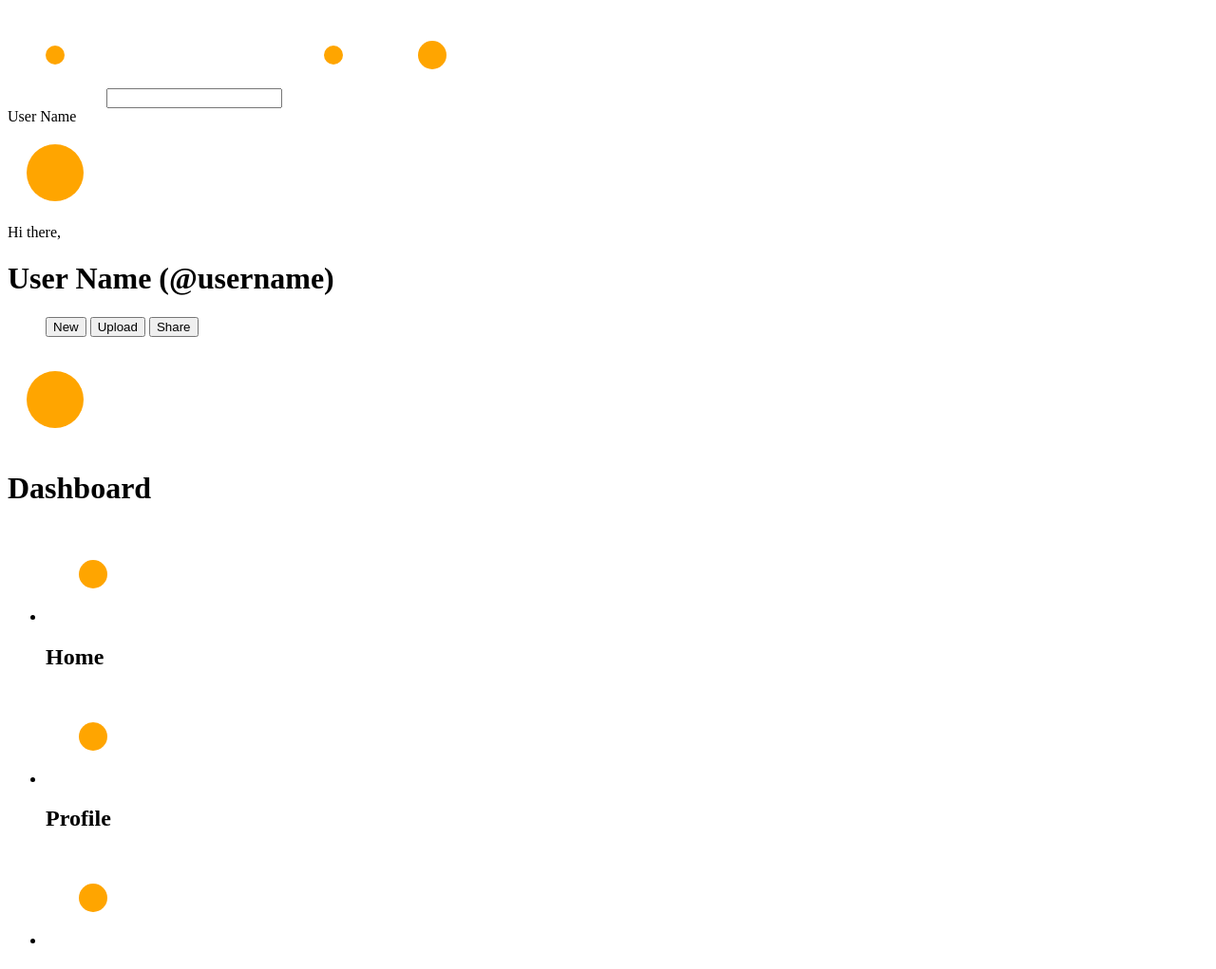
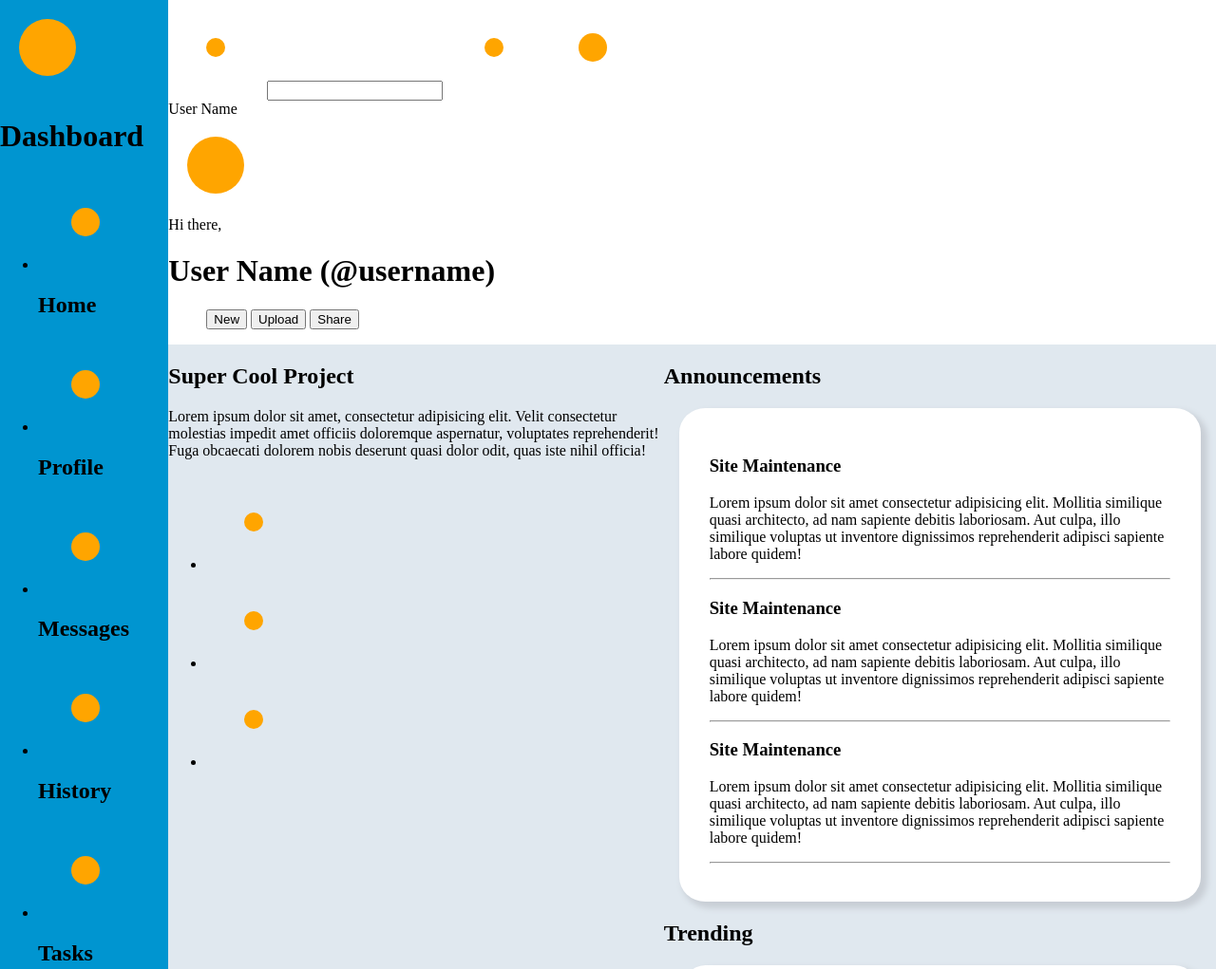
Before and after one commit to george-karma/odin-admin-dashboard, a plain HTML site: page index.html in a window 1280 px wide. Shown: the top 1021 px of the page at 95% size. Drawn offline with Linux system fonts and the light colour scheme.

Commit message:
initial styling

```diff
--- a/style.css
+++ b/style.css
@@ -0,0 +1,45 @@
+body,
+html {
+  height: 100%;
+  margin: 0;
+}
+
+:root{
+    --background-color:#e0e8ef;
+    --nav-color:#0095d0;
+    --hilight-color:#f7ab33;
+}
+.container{
+    display: grid;
+    grid-template-areas:
+    "sidebar-nav header header"
+    "sidebar-nav content sidebar-updates";
+}
+
+.header{
+    grid-area: header;
+
+}
+.sidebar.nav{
+    grid-area: sidebar-nav;
+        background-color: var(--nav-color);
+}
+
+.sidebar.updates{
+    grid-area: sidebar-updates;
+        background-color: var(--background-color);
+}
+
+.content{
+    grid-area: content;
+    background-color: var(--background-color);
+}
+
+.announcements,
+ .trending-users{
+    background-color: white;
+    border-radius: 5%;
+    padding: 2rem;
+    margin: 1rem;
+    box-shadow: 5px 5px 6px 2px #C8CED5;
+}
```
Also changed, not shown: index.html (+0 -1 lines).
